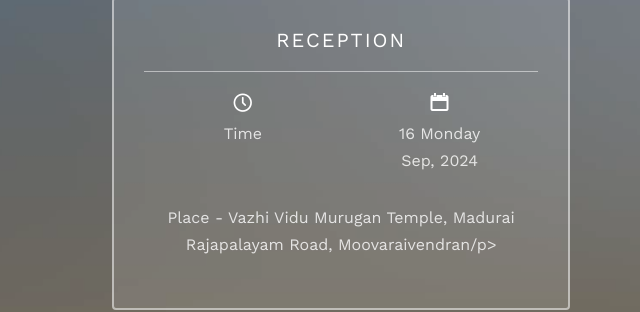
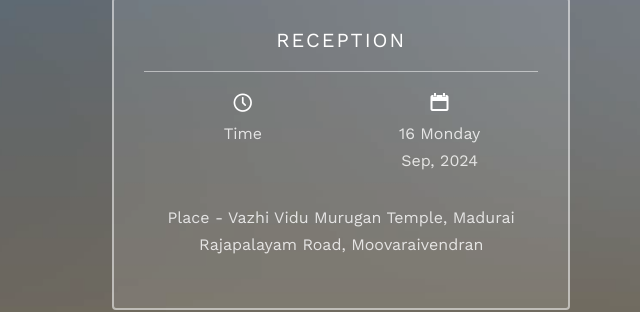
Before and after one commit to ecemsm/ak.github.io, a plain HTML site: page index.html in a window 1280 px wide. Shown: the part 1942-2254 px from the top of the page, 640-1280 px from the left. Drawn offline with nearby package versions, Linux system fonts and the light colour scheme; files whose address does not match are found by name.

Commit message:
Update index.html

```diff
--- a/index.html
+++ b/index.html
@@ -175,7 +175,7 @@
 										<span>16 Monday</span>
 										<span>Sep, 2024</span>
 									</div>
-									<p>Place - Vazhi Vidu Murugan Temple, Madurai Rajapalayam Road, Moovaraivendran/p>
+									<p>Place - Vazhi Vidu Murugan Temple, Madurai Rajapalayam Road, Moovaraivendran</p>
 									<p></p>
 								</div>
 							</div>
```
